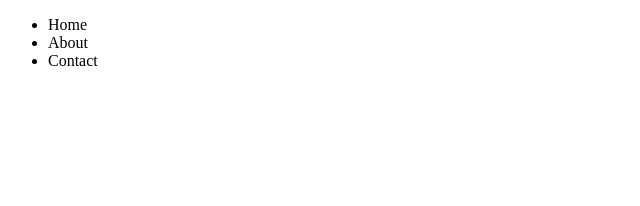
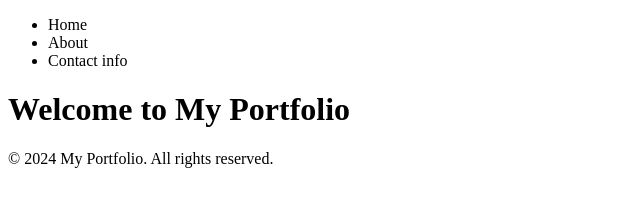
Before and after one commit to Edureka-User123/MyPortfolio., a plain HTML site: page index.html in a window 1280 px wide. Shown: the whole page, without its empty margins (0-640 px from the left). Drawn offline with Linux system fonts and the light colour scheme.

Commit message:
Add welcome message to index.html

```diff
--- a/index.html
+++ b/index.html
@@ -5,10 +5,15 @@
     <body>
         <nav>
             <ul>
-              <li>Home</li>
-              <li>About</li>
-              <li>Contact</li>
+                <li>Home</li>
+                <li>About</li>
+                <li>Contact info</li>
             </ul>
-          </nav>
+        </nav>
+
+        <h1>Welcome to My Portfolio</h1>
+        <footer>
+            <p>&copy; 2024 My Portfolio. All rights reserved.</p>
+        </footer>
     </body>
 </html>
```
